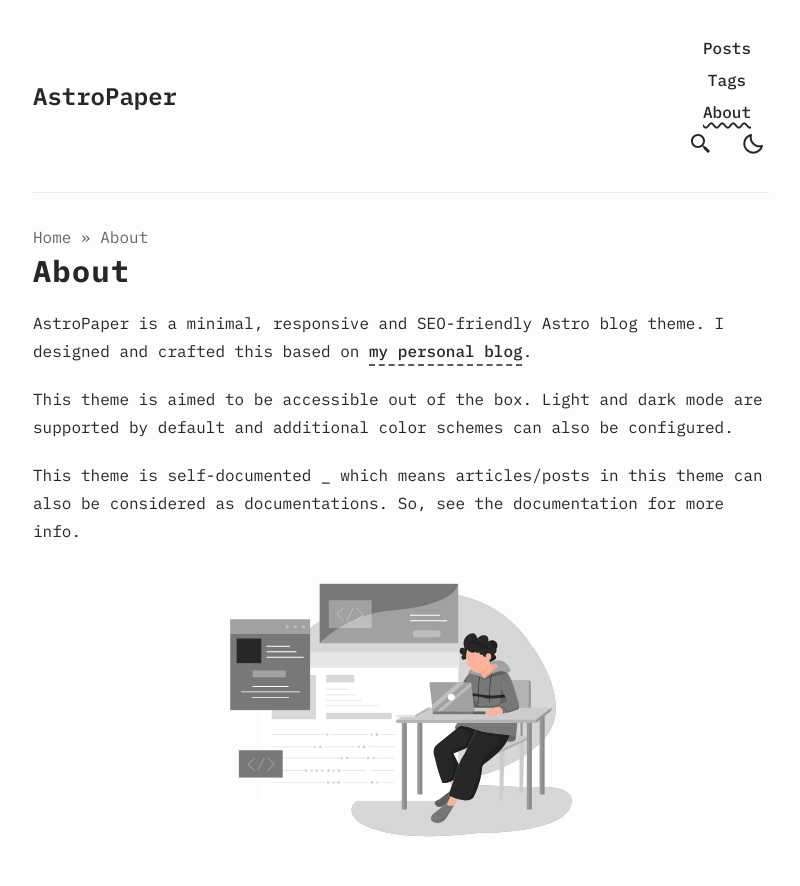
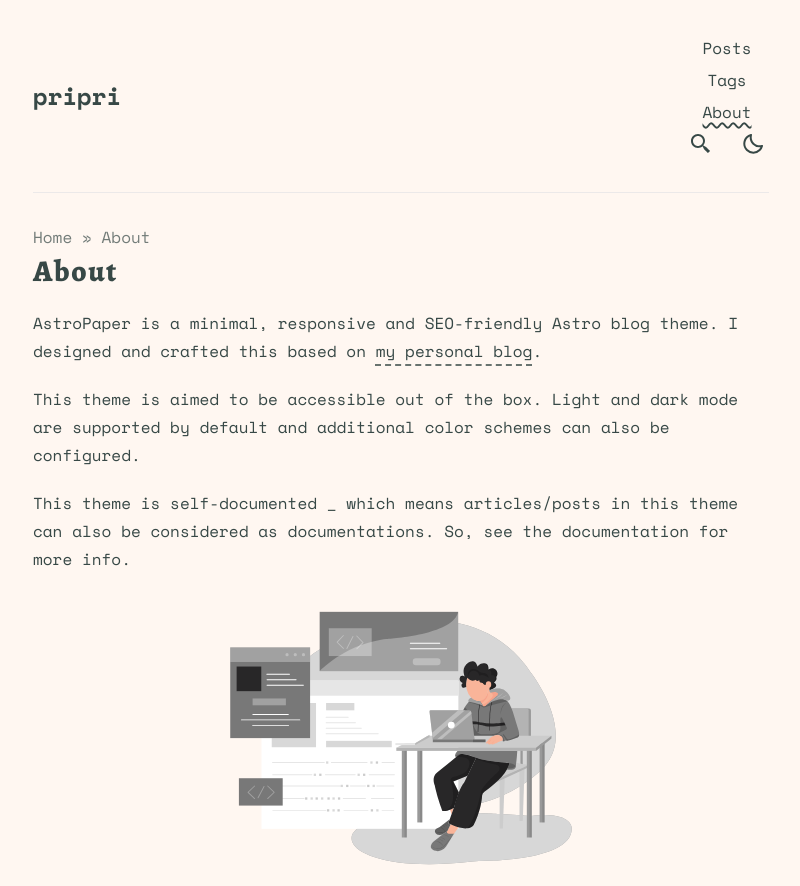
Before and after one commit to AlpriElse/blog, an Astro site: page /about in a window 1280 px wide. Shown: the top 886 px of the page, without its empty margins (239-1039 px from the left). Built offline with nearby package versions, Linux system fonts and the light colour scheme; Astro itself is replaced by a stand-in of ours; a web font is replaced by a local one.

Commit message:
Customizations

```diff
--- a/src/components/Card.tsx
+++ b/src/components/Card.tsx
@@ -13,14 +13,14 @@
 
   const headerProps = {
     style: { viewTransitionName: slugifyStr(title) },
-    className: "text-lg font-medium decoration-dashed hover:underline",
+    className: "text-lg font-semibold decoration-dashed hover:underline",
   };
 
   return (
     <li className="my-6">
       <a
         href={href}
-        className="inline-block text-lg font-medium text-skin-accent decoration-dashed underline-offset-4 focus-visible:no-underline focus-visible:underline-offset-0"
+        className="inline-block text-lg font-semibold text-skin-accent decoration-dashed underline-offset-4 focus-visible:no-underline focus-visible:underline-offset-0"
       >
         {secHeading ? (
           <h2 {...headerProps}>{title}</h2>
--- a/src/components/Header.astro
+++ b/src/components/Header.astro
@@ -24,7 +24,7 @@
               height={LOGO_IMAGE.height}
             />
           ) : (
-            SITE.title
+            "pripri"
           )
         }
       </a>
--- a/src/config.ts
+++ b/src/config.ts
@@ -2,9 +2,9 @@
 
 export const SITE: Site = {
   website: "https://astro-paper.pages.dev/", // replace this with your deployed domain
-  author: "Sat Naing",
+  author: "Alpri Else",
   desc: "A minimal, responsive and SEO-friendly Astro blog theme.",
-  title: "AstroPaper",
+  title: "Alpri ✌️",
   ogImage: "astropaper-og.jpg",
   lightAndDarkMode: true,
   postPerPage: 3,
@@ -26,122 +26,20 @@
 export const SOCIALS: SocialObjects = [
   {
     name: "Github",
-    href: "https://github.com/satnaing/astro-paper",
+    href: "https://github.com/AlpriElse",
     linkTitle: ` ${SITE.title} on Github`,
     active: true,
   },
   {
-    name: "Facebook",
-    href: "https://github.com/satnaing/astro-paper",
-    linkTitle: `${SITE.title} on Facebook`,
-    active: true,
-  },
-  {
-    name: "Instagram",
-    href: "https://github.com/satnaing/astro-paper",
-    linkTitle: `${SITE.title} on Instagram`,
-    active: true,
-  },
-  {
     name: "LinkedIn",
-    href: "https://github.com/satnaing/astro-paper",
+    href: "https://www.linkedin.com/in/alprielse/",
     linkTitle: `${SITE.title} on LinkedIn`,
     active: true,
   },
   {
     name: "Mail",
-    href: "mailto:yourmail@gmail.com",
+    href: "mailto:alprielse@gmail.com",
     linkTitle: `Send an email to ${SITE.title}`,
-    active: false,
-  },
-  {
-    name: "Twitter",
-    href: "https://github.com/satnaing/astro-paper",
-    linkTitle: `${SITE.title} on Twitter`,
-    active: false,
-  },
-  {
-    name: "Twitch",
-    href: "https://github.com/satnaing/astro-paper",
-    linkTitle: `${SITE.title} on Twitch`,
-    active: false,
-  },
-  {
-    name: "YouTube",
-    href: "https://github.com/satnaing/astro-paper",
-    linkTitle: `${SITE.title} on YouTube`,
-    active: false,
-  },
-  {
-    name: "WhatsApp",
-    href: "https://github.com/satnaing/astro-paper",
-    linkTitle: `${SITE.title} on WhatsApp`,
-    active: false,
-  },
-  {
-    name: "Snapchat",
-    href: "https://github.com/satnaing/astro-paper",
-    linkTitle: `${SITE.title} on Snapchat`,
-    active: false,
-  },
-  {
-    name: "Pinterest",
-    href: "https://github.com/satnaing/astro-paper",
-    linkTitle: `${SITE.title} on Pinterest`,
-    active: false,
-  },
-  {
-    name: "TikTok",
-    href: "https://github.com/satnaing/astro-paper",
-    linkTitle: `${SITE.title} on TikTok`,
-    active: false,
-  },
-  {
-    name: "CodePen",
-    href: "https://github.com/satnaing/astro-paper",
-    linkTitle: `${SITE.title} on CodePen`,
-    active: false,
-  },
-  {
-    name: "Discord",
-    href: "https://github.com/satnaing/astro-paper",
-    linkTitle: `${SITE.title} on Discord`,
-    active: false,
-  },
-  {
-    name: "GitLab",
-    href: "https://github.com/satnaing/astro-paper",
-    linkTitle: `${SITE.title} on GitLab`,
-    active: false,
-  },
-  {
-    name: "Reddit",
-    href: "https://github.com/satnaing/astro-paper",
-    linkTitle: `${SITE.title} on Reddit`,
-    active: false,
-  },
-  {
-    name: "Skype",
-    href: "https://github.com/satnaing/astro-paper",
-    linkTitle: `${SITE.title} on Skype`,
-    active: false,
-  },
-  {
-    name: "Steam",
-    href: "https://github.com/satnaing/astro-paper",
-    linkTitle: `${SITE.title} on Steam`,
-    active: false,
-  },
-  {
-    name: "Telegram",
-    href: "https://github.com/satnaing/astro-paper",
-    linkTitle: `${SITE.title} on Telegram`,
-    active: false,
-  },
-  {
-    name: "Mastodon",
-    href: "https://github.com/satnaing/astro-paper",
-    linkTitle: `${SITE.title} on Mastodon`,
-    active: false,
+    active: true,
   },
 ];
--- a/src/pages/index.astro
+++ b/src/pages/index.astro
@@ -23,7 +23,7 @@
   <Header />
   <main id="main-content">
     <section id="hero">
-      <h1>Mingalaba</h1>
+      <h1 class="font-black">👋 Hi I'm Alpri</h1>
       <a
         target="_blank"
         href="/rss.xml"
@@ -42,25 +42,30 @@
       </a>
 
       <p>
-        AstroPaper is a minimal, responsive, accessible and SEO-friendly Astro
-        blog theme. This theme follows best practices and provides accessibility
-        out of the box. Light and dark mode are supported by default. Moreover,
-        additional color schemes can also be configured.
+        I'm a new-grad software engineer who believes that thoughtful software
+        can empower people to achieve more. I am passionate about creating
+        software that people love using by grounding my work in problems people
+        face while looking at solutions in cutting-edge research for
+        inspiration.
       </p>
       <p>
-        Read the blog posts or check
-        <LinkButton
-          className="underline decoration-dashed underline-offset-4 hover:text-skin-accent"
-          href="https://github.com/satnaing/astro-paper#readme"
-        >
-          README
-        </LinkButton> for more info.
+        I was a Grainger College of Engineering B.S. Computer Science student at
+        the University of Illinois at Urbana-Champaign (UIUC). While there I was
+        involved with the Philippine Student Association (PSA) and Reflections
+        Projections in web infrastructure and mentoring roles. I've also
+        previously taken innovation and entrepreneurship courses at Harvard
+        Extension School.
+      </p>
+      <p>
+        I'm currently a Software Engineer at HubSpot where I solve for problems
+        CMS developers face. While I'm not currently looking for new
+        opportunities, I'm always open to connecting via linkedin/alprielse and
+        alprielse@gmail.com!
       </p>
       {
         // only display if at least one social link is enabled
         socialCount > 0 && (
           <div class="social-wrapper">
-            <div class="social-links">Social Links:</div>
             <Socials />
           </div>
         )
--- a/src/styles/base.css
+++ b/src/styles/base.css
@@ -1,3 +1,7 @@
+@import url("https://fonts.googleapis.com/css2?family=Rethink+Sans:ital,wght@0,400..800;1,400..800&display=swap");
+@import url("https://fonts.googleapis.com/css2?family=Alegreya:ital,wght@0,400..900;1,400..900&display=swap");
+@import url("https://fonts.googleapis.com/css2?family=Space+Mono:ital,wght@0,400;0,700;1,400;1,700&display=swap");
+
 @tailwind base;
 @tailwind components;
 @tailwind utilities;
@@ -5,21 +9,23 @@
 @layer base {
   :root,
   html[data-theme="light"] {
-    --color-fill: 251, 254, 251;
-    --color-text-base: 40, 39, 40;
-    --color-accent: 0, 108, 172;
+    --color-fill: 255, 247, 241;
+    --color-text-base: 55, 72, 70;
+    --color-accent: 231, 136, 149;
     --color-card: 230, 230, 230;
     --color-card-muted: 205, 205, 205;
     --color-border: 236, 233, 233;
   }
   html[data-theme="dark"] {
-    --color-fill: 33, 39, 55;
-    --color-text-base: 234, 237, 243;
-    --color-accent: 255, 107, 1;
+    --color-fill: 40, 37, 59;
+    /* --color-text-base: 234, 237, 243; */
+    --color-text-base: 255, 246, 237;
+    --color-accent: 255, 176, 176;
     --color-card: 52, 63, 96;
     --color-card-muted: 138, 51, 2;
-    --color-border: 171, 75, 8;
+    --color-border: 255, 176, 176;
   }
+
   #sun-svg,
   html[data-theme="dark"] #moon-svg {
     display: none;
@@ -31,7 +37,19 @@
   body {
     @apply flex min-h-[100svh] flex-col bg-skin-fill font-mono text-skin-base
     selection:bg-skin-accent selection:bg-opacity-70 selection:text-skin-inverted;
+    font-family: "Space Mono", monospace;
   }
+
+  h1,
+  h2,
+  h3,
+  h4,
+  h5,
+  h6 {
+    font-family: "Alegreya", serif;
+    font-weight: 800;
+  }
+
   section,
   footer {
     @apply mx-auto max-w-3xl px-4;
```
Also changed, not shown: README.md, 2 other files.
